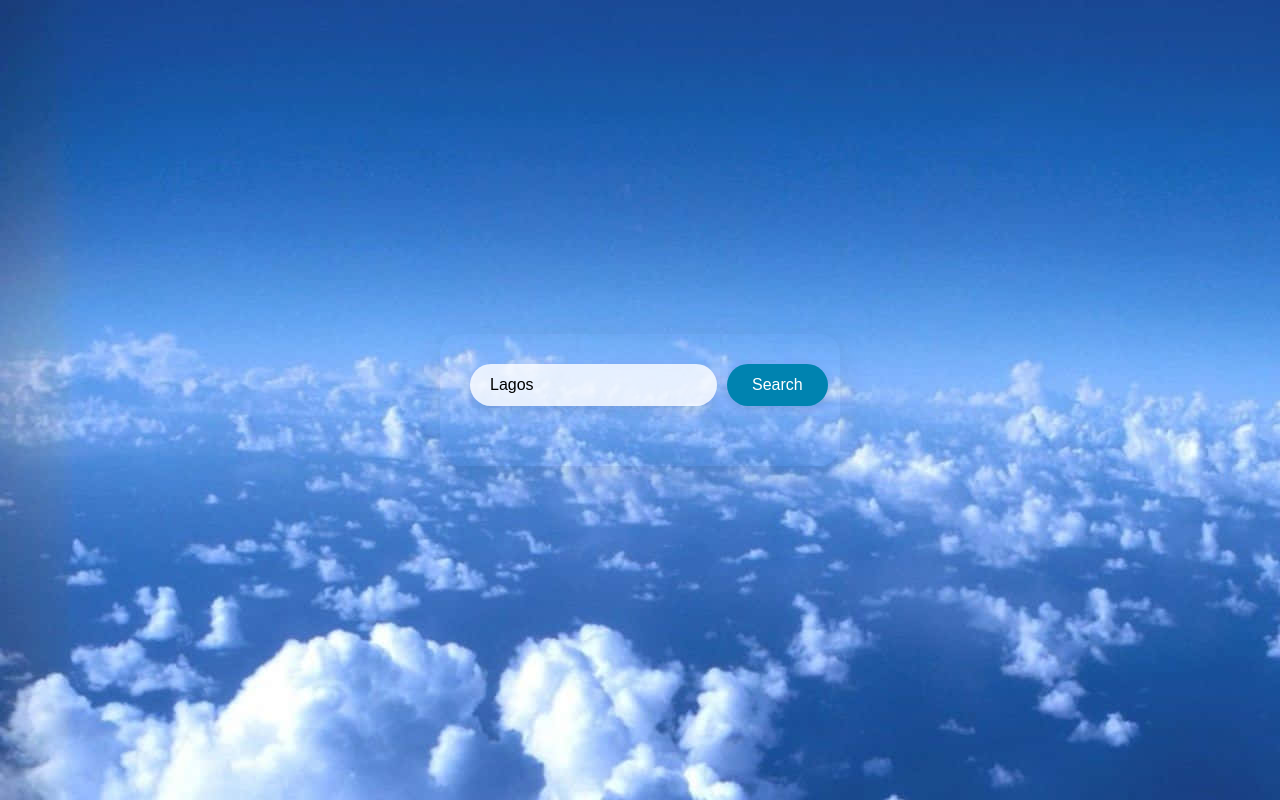
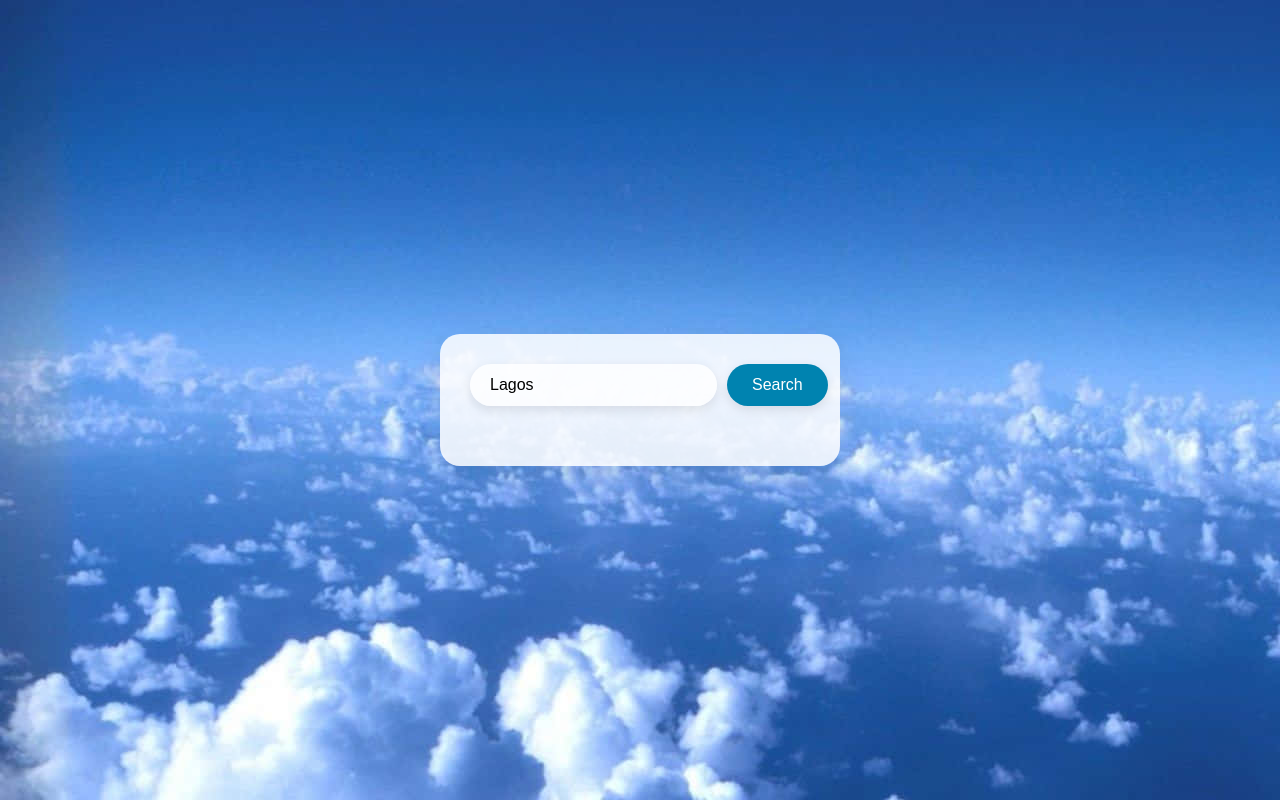
Before and after one commit to EDENI-JOEL/weather, a React (Create React App) app: page / in a window 1280 px wide. Built offline with nearby package versions, Linux system fonts and the light colour scheme.

Commit message:
form background

```diff
--- a/src/WeatherApp.css
+++ b/src/WeatherApp.css
@@ -15,7 +15,7 @@
   }
 
   .weather-card {
-    background: rgba(255, 255, 255, 0.8s);
+    background: rgba(255, 255, 255, 0.85);
     border-radius: 20px;
     padding: 30px;
     width: 100%;
@@ -107,7 +107,7 @@
   }
 
   .date {
-    color: #666;
+    color: #000;
     margin-bottom: 20px;
     font-size: 14px;
   }
```
